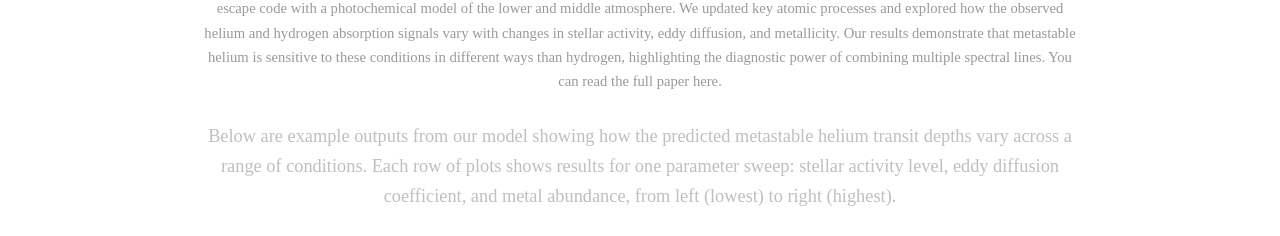
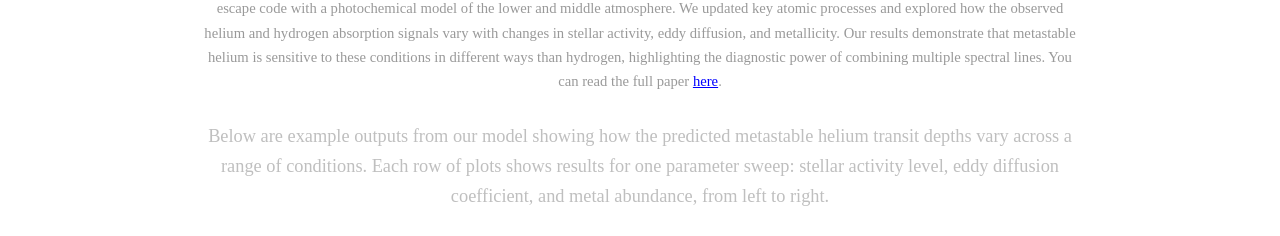
Before and after one commit to annartaylor/website, a plain HTML site: page arizona.html in a window 1280 px wide. Shown: the part 287-523 px from the top of the page. Drawn offline with Linux system fonts and the light colour scheme; a web font is replaced by a local one.

Commit message:
Updating current research

```diff
--- a/arizona.html
+++ b/arizona.html
@@ -46,9 +46,9 @@
 
 My recent work, published in <i>ApJ</i>, presents a self-consistent model of HD209458b’s full atmosphere, combining a time-dependent, multi-species hydrodynamic escape code with a photochemical model of the lower and middle atmosphere. We updated key atomic processes and explored how the observed helium and hydrogen absorption signals vary with changes in stellar activity, eddy diffusion, and metallicity. Our results demonstrate that metastable helium is sensitive to these conditions in different ways than hydrogen, highlighting the diagnostic power of combining multiple spectral lines.
 
-You can read the full paper <a href="https://ui.adsabs.harvard.edu/abs/2025arXiv250608232T/abstract" target="_blank">here</a>.</p>
+You can read the full paper <a href="https://ui.adsabs.harvard.edu/abs/2025arXiv250608232T/abstract" target="_blank" style="color: blue; text-decoration: underline;">here</a>.</p>
 
-<p>Below are example outputs from our model showing how the predicted metastable helium transit depths vary across a range of conditions. Each row of plots shows results for one parameter sweep: stellar activity level, eddy diffusion coefficient, and metal abundance, from left (lowest) to right (highest).</p>
+<p>Below are example outputs from our model showing how the predicted metastable helium transit depths vary across a range of conditions. Each row of plots shows results for one parameter sweep: stellar activity level, eddy diffusion coefficient, and metal abundance, from left to right.</p>
 
 <header>
 <p>Metastable helium absorption profiles showing variation with key atmospheric parameters.</p>
```
